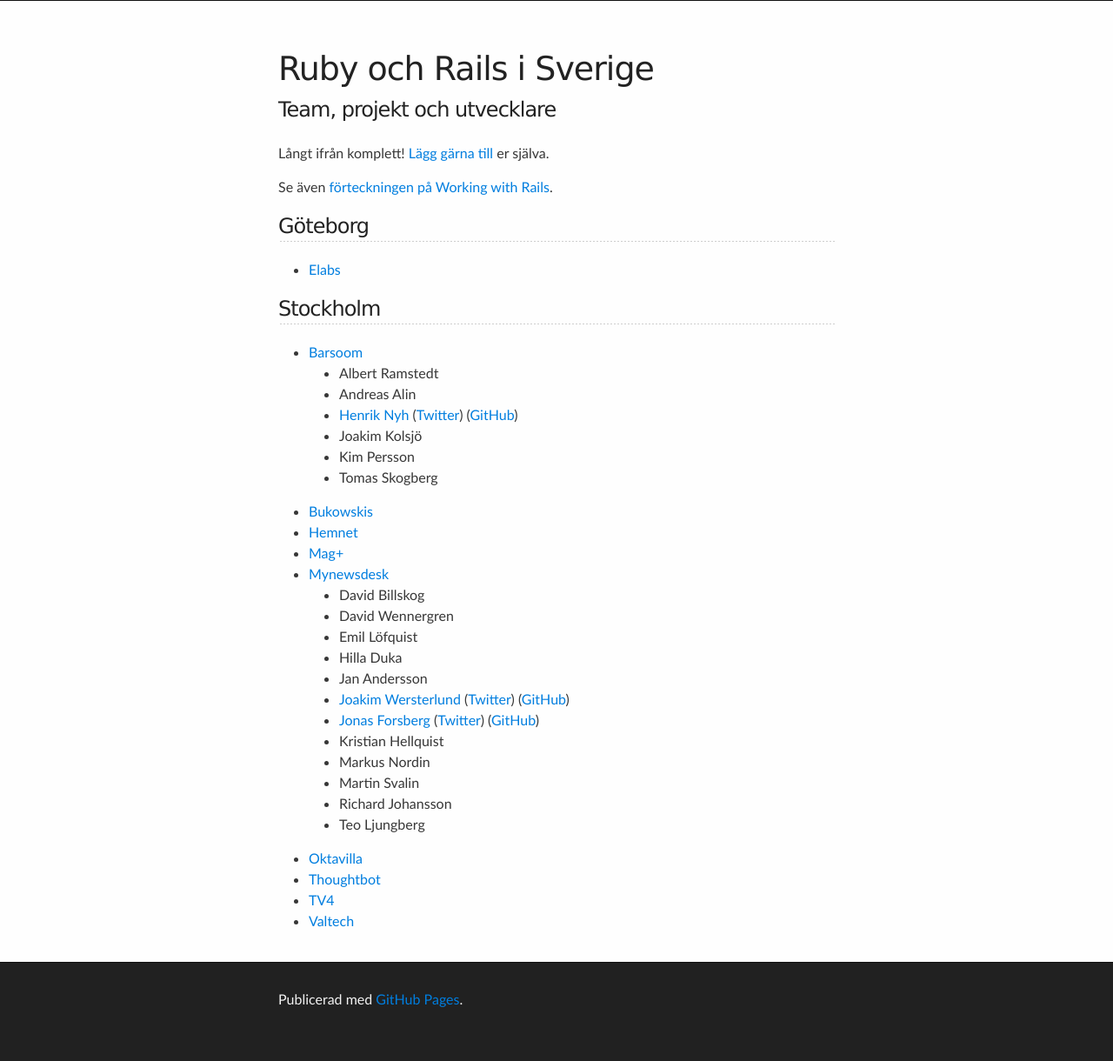
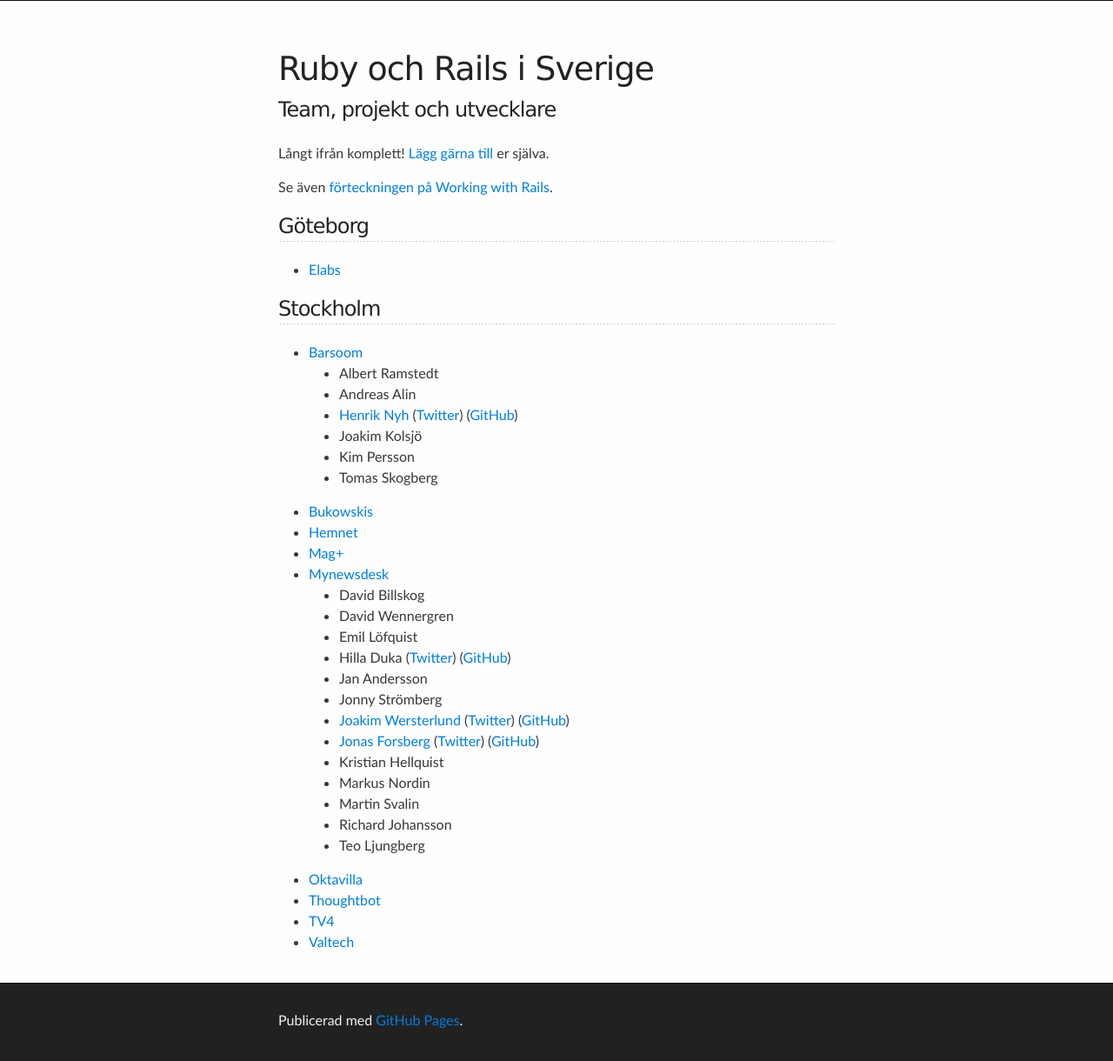
Before and after one commit to rails-se/rails-se.github.com, a Jekyll site: the page built from directory.md, in a window 1280 px wide. Shown: the whole page at 87% size. Built offline with Jekyll 4.4.1, drawn with Linux system fonts in a browser that asks for light colours; before the commit the page ends 1196 px from its top, so only the background shows below that.

Commit message:
Update directory.md

```diff
--- a/directory.md
+++ b/directory.md
@@ -63,8 +63,12 @@ Se även [förteckningen på Working with Rails](http://www.workingwithrails.com
       <li>David Billskog</li>
       <li>David Wennergren</li>
       <li>Emil Löfquist</li>
-      <li>Hilla Duka</li>
+      <li>Hilla Duka
+        {% assign twitter = 'hilladuka' %}{% include twitter.html %}
+        {% assign github = 'elisabetduka' %}{% include github.html %}
+      </li>
       <li>Jan Andersson</li>
+      <li>Jonny Strömberg</li>
       <li>
         <a href="http://joakim-westerlund.se">Joakim Wersterlund</a>
         {% assign twitter = 'joakwest' %}{% include twitter.html %}
```
